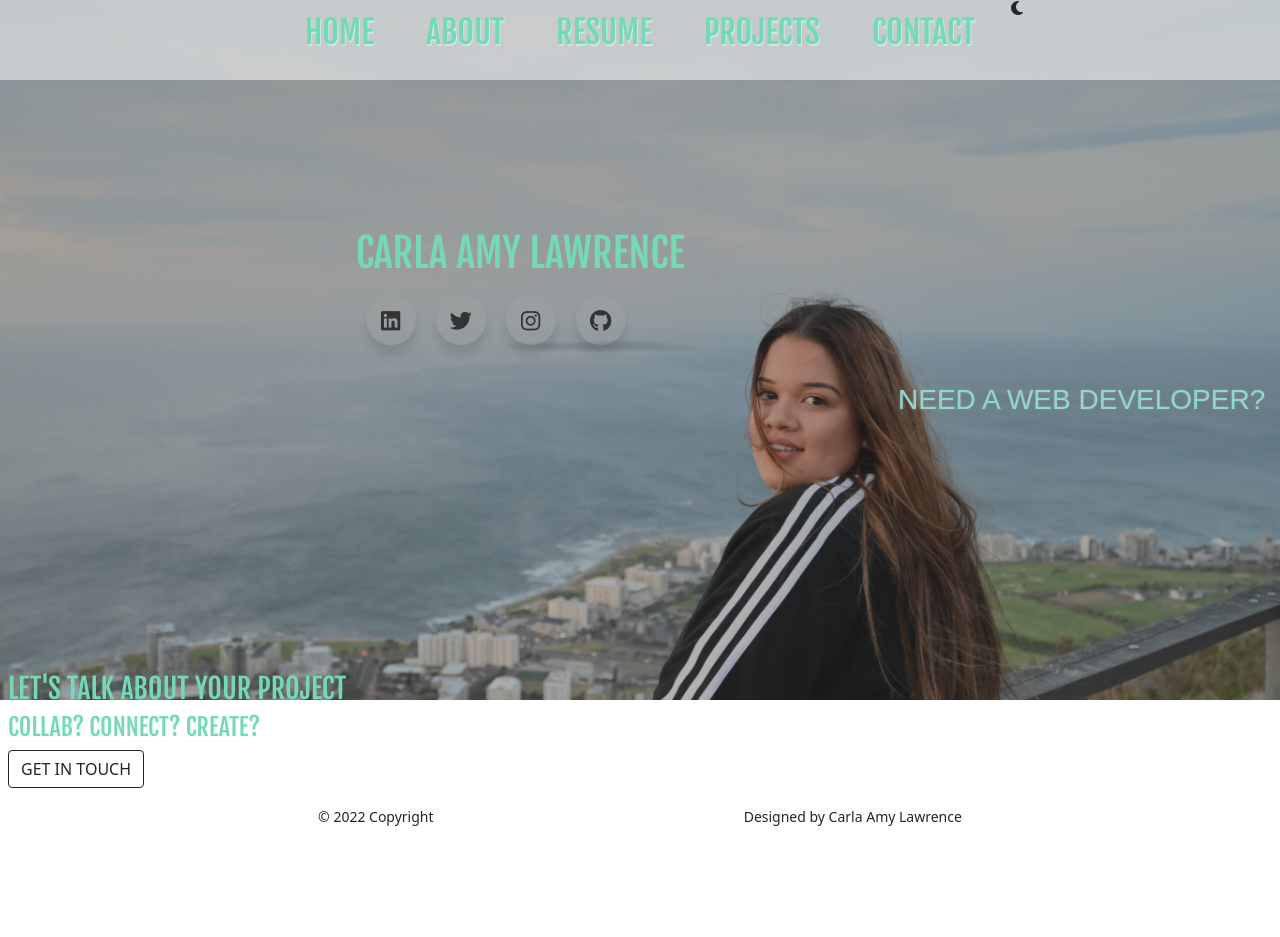
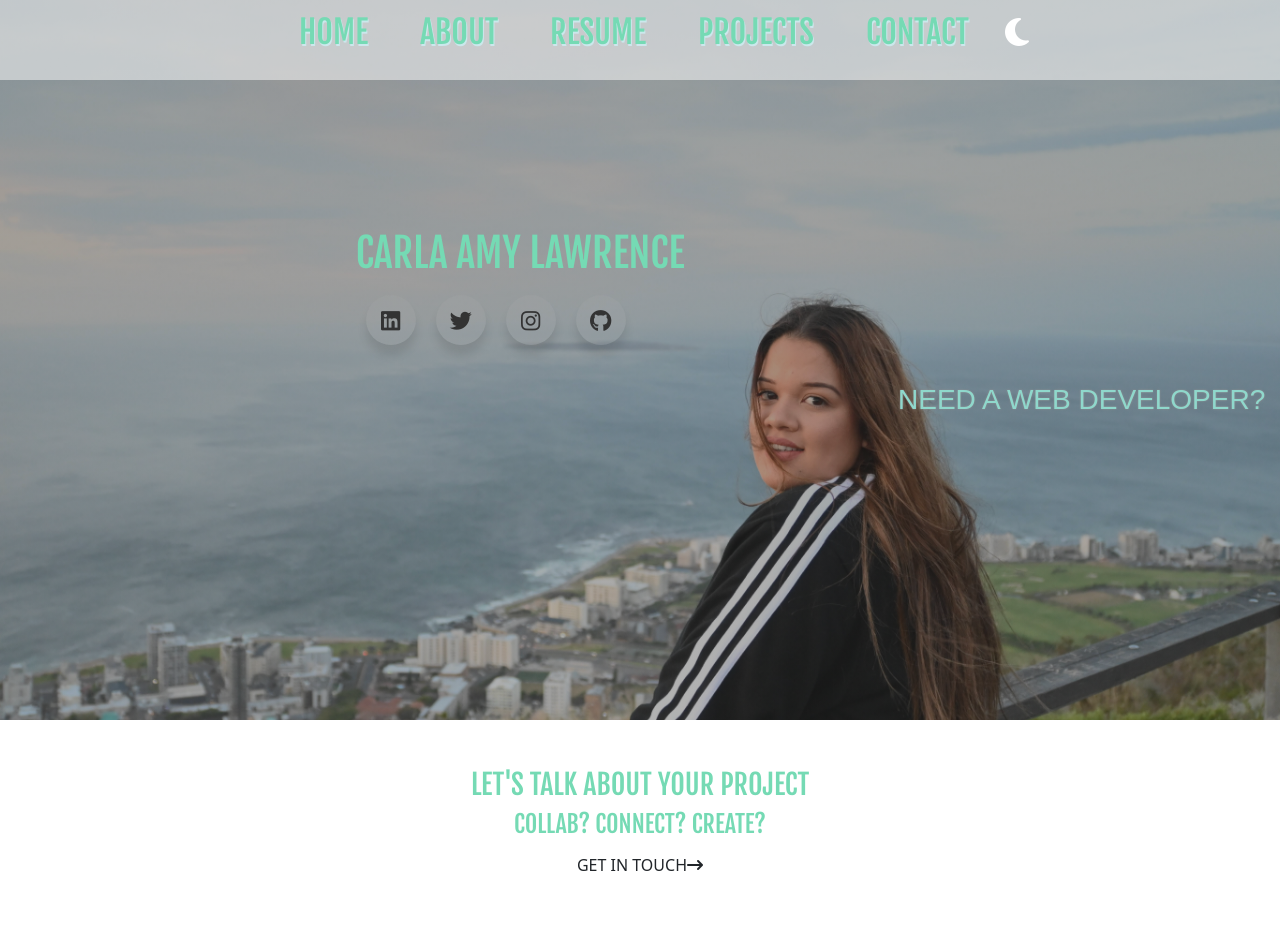
Before and after one commit to Carlaamylawrence/finalportfolio, a Vue app: page / in a window 1280 px wide. Shown: the top 937 px of the page. Before the commit the page ends 856 px from the top, so only its background shows below. Built offline with nearby package versions, Linux system fonts and the light colour scheme; a web font is replaced by a local one.

Commit message:
styling chnages

```diff
--- a/src/App.vue
+++ b/src/App.vue
@@ -44,8 +44,12 @@ h5 {
   color: var(--color2);
   font-family: "Fjalla One", sans-serif;
 }
+
+h1{
+
+}
 .main-title {
-  font-size: 8rem;
+  font-size: 7rem;
   z-index: 2;
   color: var(--color3);
   text-shadow: 0px 0px 2px black;
@@ -69,7 +73,33 @@ h5 {
   /*   background: white; */
   padding: 2px;
 }
+.btn {
+  -webkit-border-radius: 4;
+  -moz-border-radius: 4;
+  border-radius: 4px;
 
+  color: var(--color1);
+  font-size: 20px;
+  background: #ffffff;
+  padding: 10px 20px 10px 20px;
+  border: solid #7ad6bc 3px;
+  text-decoration: none !important;
+}
+
+.btn:hover {
+  background: #75dab4;
+  color: var(--color1);
+  background-image: -webkit-linear-gradient(top, #75dab4, #75dab4);
+  background-image: -moz-linear-gradient(top, #75dab4, #75dab4);
+  background-image: -ms-linear-gradient(top, #75dab4, #75dab4);
+  background-image: -o-linear-gradient(top, #75dab4, #75dab4);
+  background-image: linear-gradient(to bottom, #75dab4, #75dab4);
+  text-decoration: none;
+}
 @media only screen and (max-width: 600px) {
+  .main-title {
+  font-size: 3rem;
+ transition: all ease 0.3s;
+}
 }
 </style>
--- a/src/components/Footer.vue
+++ b/src/components/Footer.vue
@@ -1,30 +1,29 @@
 <template>
   <footer
     id="footer"
-    class="text-dark d-flex flex-column justify-content-center align-content-center"
+
   >
-    <div
-      class="container-fluid p-2 d-flex flex-column justify-content-center align-content-center"
-    >
-      <div class="footer-text pb-3">
-        <h3>LET'S TALK ABOUT YOUR PROJECT</h3>
-        <h4>COLLAB? CONNECT? CREATE?</h4>
-
-        <a href="#contact"
-          ><button type="button" class="btn btn-outline-dark">
-            GET IN TOUCH
-          </button></a
-        >
+    <div class="container-fluid">
+      <div class="top-footer p-5  ">
+        <div class="footer-text  d-flex flex-column  align-items-center ">
+          <h3>LET'S TALK ABOUT YOUR PROJECT</h3>
+          <h4>COLLAB? CONNECT? CREATE?</h4>
+          <router-link to="/contact"><button type="button" class="btn ">
+              GET IN TOUCH<i class="fa-solid fa-arrow-right-long"></i>
+            </button></router-link
+          >
+        </div>
       </div>
 
+
       <div class="bottom-footer">
-        <div class="d-flex justify-content-evenly">
+        <div class="d-flex justify-content-evenly pb-2">
           <div class="copyright">
-            <small>© 2022 Copyright</small>
+            <small class="footerp">© 2022 Copyright</small>
           </div>
 
           <div class="design">
-            <small>Designed by Carla Amy Lawrence</small>
+            <small class="footerp">Designed by Carla Amy Lawrence</small>
           </div>
         </div>
       </div>
@@ -45,10 +44,15 @@ export default {};
   /* display: flex;
   flex-direction: column;
   align-content: flex-end; */
-  position: sticky;
+  /* position: sticky; */
   bottom: 0;
   height: 100px;
   width: 100%;
   z-index: 10;
 }
+
+.footerp{
+  color:var(--color3)
+}
+
 </style>
--- a/src/components/Navbar.vue
+++ b/src/components/Navbar.vue
@@ -1,24 +1,25 @@
 <template>
   <nav id="navbar" :class="{ active: isActive }">
     <ul class="nav-links">
-      <li class="nav-link"><router-link to="/">HOME</router-link></li>
-      <li class="nav-link"><router-link to="/about">ABOUT</router-link></li>
-      <li class="nav-link"><router-link to="/resume">RESUME</router-link></li>
-      <li class="nav-link">
+      <li class="nav-link" @click="toggleNav()" ><router-link to="/" >HOME</router-link></li>
+      <li class="nav-link" @click="toggleNav()" ><router-link to="/about">ABOUT</router-link></li>
+      <li class="nav-link" @click="toggleNav()" ><router-link to="/resume">RESUME</router-link></li>
+      <li class="nav-link" @click="toggleNav()" >
         <router-link to="/projects">PROJECTS</router-link>
       </li>
-      <li class="nav-link">
+      <li class="nav-link" @click="toggleNav()" >
         <router-link to="/contact">CONTACT</router-link>
       </li>
-      <li>
+      <li class>
         <i
-          class="dark d-flex align-content-center fa-solid fa-moon"
+          class="dark d-flex align-items-center mt-3 fa-solid fa-moon"
           @click="changeTheme"
+
         ></i>
       </li>
     </ul>
   </nav>
-  <button id="toggler" @click="toggleNav()">menu</button>
+ <i id="toggler" @click="toggleNav()" class="fa-solid fa-bars"></i>
 </template>
 <script>
 setInterval(() => {
@@ -97,6 +98,8 @@ nav {
 
 .dark {
   border: none;
+  font-size:2rem;
+  color: var(--color1);
 }
 
 #toggler {
@@ -104,12 +107,13 @@ nav {
   top: 20px;
   right: 20px;
   display: none;
+  color:var(--color2);
 }
 
 @media screen and (max-width: 768px) {
   .nav-links {
     flex-direction: column;
-    height: 100vh;
+    height: 130vh;
     align-items: center;
     z-index: 10;
   }
```
